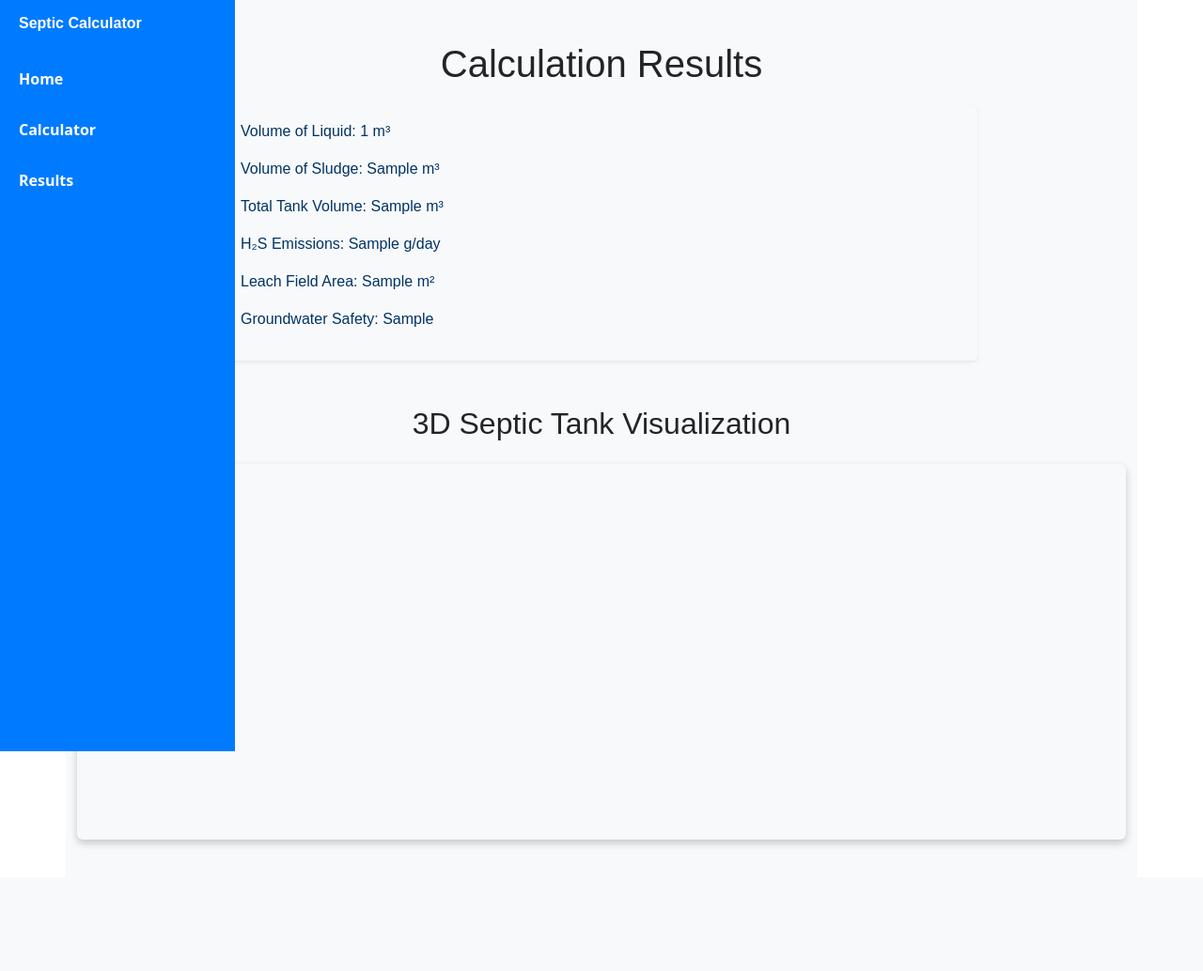
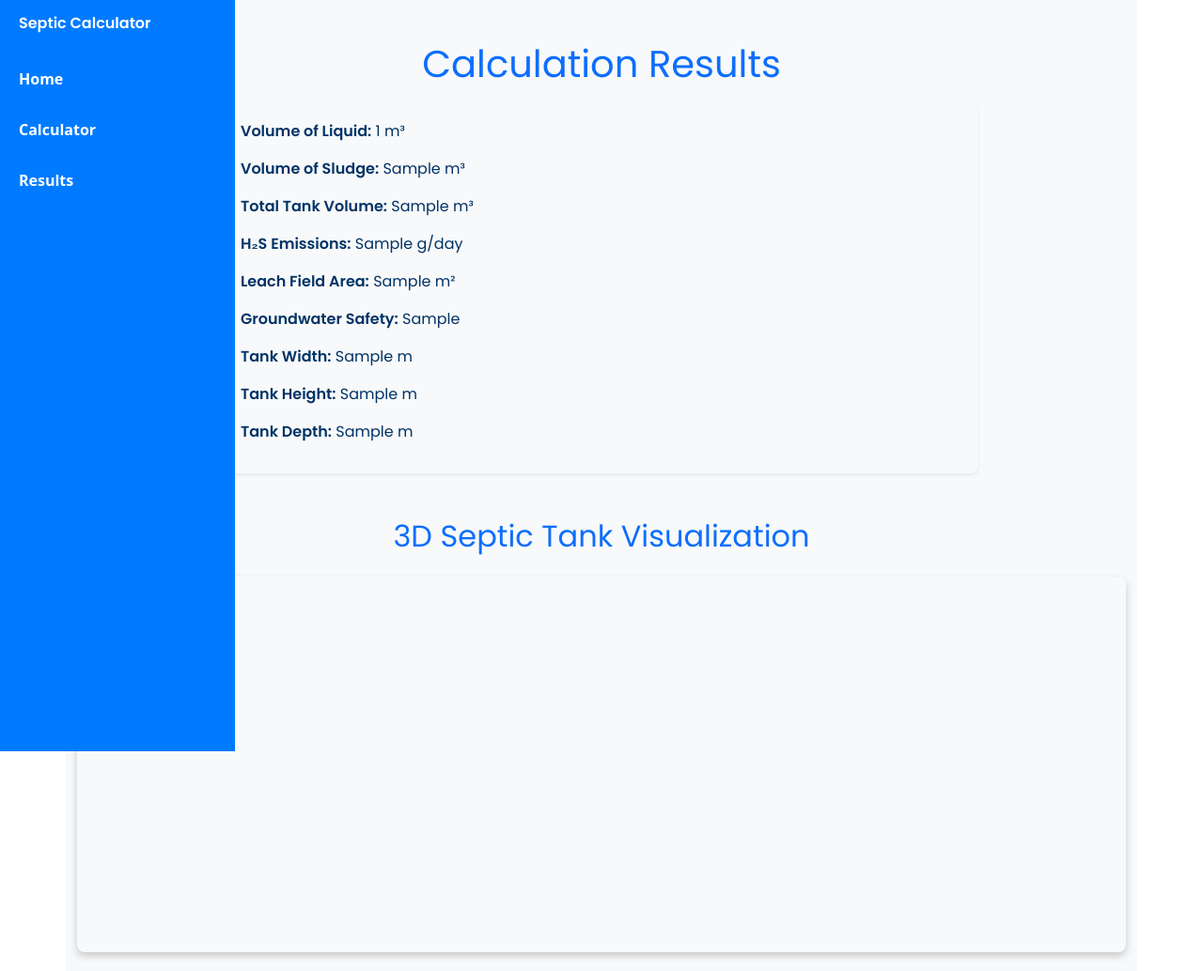
Before and after one commit to Annamaria9-coder/SepticTankCalculator, a Flask app: template app/templates/result.html in a window 1280 px wide. Shown: the whole page at 94% size. Before the commit the page ends 901 px from the top, so only its background shows below. Run offline with Flask 3, Linux system fonts and the light colour scheme; the template is opened without the code that fills it: most values are stand-ins (such as "Sample title", 1, 10 or a date in 2020).

Commit message:
Update result.html

```diff
--- a/app/templates/result.html
+++ b/app/templates/result.html
@@ -7,34 +7,74 @@
     <link rel="stylesheet" href="{{ url_for('static', filename='styles.css') }}">
     <!-- Bootstrap CSS -->
     <link href="https://cdn.jsdelivr.net/npm/bootstrap@5.3.0/dist/css/bootstrap.min.css" rel="stylesheet">
+    <!-- Google Fonts -->
+    <link href="https://fonts.googleapis.com/css2?family=Poppins:wght@400;600&display=swap" rel="stylesheet">
 </head>
 <body>
 
 <!-- Sidebar -->
 <div class="sidebar">
-    <button class="menu-toggle btn btn-primary d-md-none">Menu</button>
+    <button class="menu-toggle btn btn-primary d-md-none mb-3">Menu</button>
     <h2>Septic Calculator</h2>
     <a href="/">Home</a>
     <a href="/calculate">Calculator</a>
-    <a href="#">Results</a>
+    <a href="/result">Results</a>
 </div>
 
 <!-- Main Content -->
 <div class="container">
-    <h1 class="text-center mt-4">Calculation Results</h1>
+    <h1 class="text-center mt-4 text-primary">Calculation Results</h1>
     <div class="results mb-5 p-3 bg-light rounded shadow-sm">
-        <p>Volume of Liquid: <span>{{ results.get('Volume of Liquid', 'N/A') }}</span> m³</p>
-        <p>Volume of Sludge: <span>{{ results.get('Volume of Sludge', 'N/A') }}</span> m³</p>
-        <p>Total Tank Volume: <span>{{ results.get('Total Tank Volume', 'N/A') }}</span> m³</p>
-        <p>H₂S Emissions: <span>{{ results.get('H2S Emissions', 'N/A') }}</span> g/day</p>
-        <p>Leach Field Area: <span>{{ results.get('Leach Field Area', 'N/A') }}</span> m²</p>
-        <p>Groundwater Safety: <span>{{ results.get('Groundwater Safety', 'N/A') }}</span></p>
+        <p><strong>Volume of Liquid:</strong> <span>{{ results.get('Volume of Liquid', 'N/A') }}</span> m³</p>
+        <p><strong>Volume of Sludge:</strong> <span>{{ results.get('Volume of Sludge', 'N/A') }}</span> m³</p>
+        <p><strong>Total Tank Volume:</strong> <span>{{ results.get('Total Tank Volume', 'N/A') }}</span> m³</p>
+        <p><strong>H₂S Emissions:</strong> <span>{{ results.get('H2S Emissions', 'N/A') }}</span> g/day</p>
+        <p><strong>Leach Field Area:</strong> <span>{{ results.get('Leach Field Area', 'N/A') }}</span> m²</p>
+        <p><strong>Groundwater Safety:</strong> <span>{{ results.get('Groundwater Safety', 'N/A') }}</span></p>
+        <p><strong>Tank Width:</strong> <span>{{ results.get('Tank Width', 'N/A') }}</span> m</p>
+        <p><strong>Tank Height:</strong> <span>{{ results.get('Tank Height', 'N/A') }}</span> m</p>
+        <p><strong>Tank Depth:</strong> <span>{{ results.get('Tank Depth', 'N/A') }}</span> m</p>
     </div>
 
-    <h2 class="text-center mb-4">3D Septic Tank Visualization</h2>
-    <div id="tank-visualization" class="rounded"></div>
+    <h2 class="text-center mb-4 text-primary">3D Septic Tank Visualization</h2>
+    <div id="tank-visualization" style="width: 100%; height: 400px; margin: 0 auto; background-color: #f8f9fa; border-radius: 8px; box-shadow: 0 4px 8px rgba(0, 0, 0, 0.2);"></div>
 </div>
 
+<!-- JavaScript for Tank Visualization -->
 <script src="{{ url_for('static', filename='tankVisualization.js') }}"></script>
+<script>
+    document.addEventListener('DOMContentLoaded', () => {
+        const tankWidth = {{ results.get('Tank Width', 1) }};
+        const tankHeight = {{ results.get('Tank Height', 1) }};
+        const tankDepth = {{ results.get('Tank Depth', 1) }};
+
+        const scene = new THREE.Scene();
+        const camera = new THREE.PerspectiveCamera(75, window.innerWidth / 500, 0.1, 1000);
+        const renderer = new THREE.WebGLRenderer();
+        renderer.setSize(document.getElementById('tank-visualization').clientWidth, 400);
+        document.getElementById('tank-visualization').appendChild(renderer.domElement);
+
+        const geometry = new THREE.BoxGeometry(tankWidth, tankHeight, tankDepth);
+        const material = new THREE.MeshBasicMaterial({ color: 0x007bff, wireframe: true });
+        const tank = new THREE.Mesh(geometry, material);
+        scene.add(tank);
+
+        camera.position.z = 5;
+
+        function animate() {
+            requestAnimationFrame(animate);
+            tank.rotation.y += 0.01;
+            renderer.render(scene, camera);
+        }
+        animate();
+
+        window.addEventListener('resize', () => {
+            renderer.setSize(document.getElementById('tank-visualization').clientWidth, 400);
+            camera.aspect = document.getElementById('tank-visualization').clientWidth / 400;
+            camera.updateProjectionMatrix();
+        });
+    });
+</script>
+
 </body>
 </html>
```
